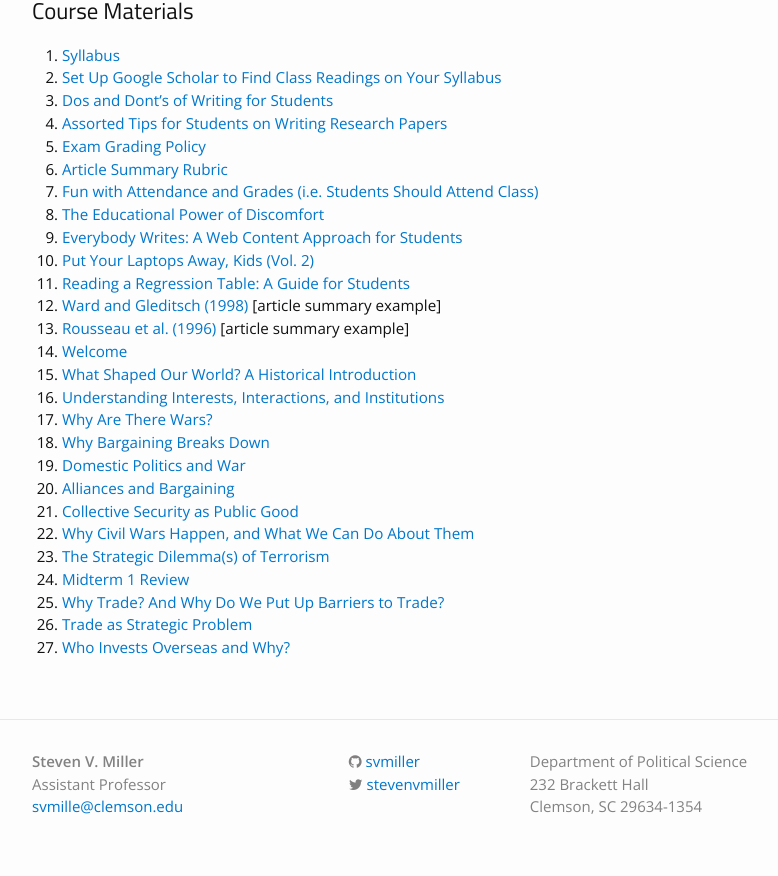
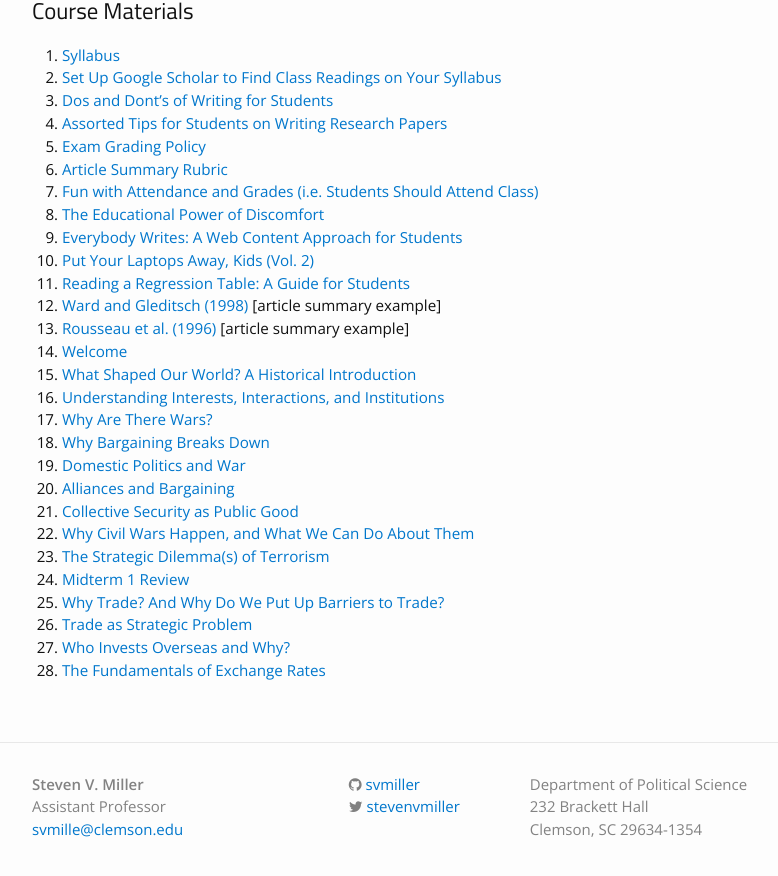
Before and after one commit to svmiller/svmiller.github.io, a Jekyll site: the page built from teaching/posc-1020.md, in a window 1280 px wide and 900 px high, scrolled down 789 px. Shown: the top 876 px of the window, without its empty margins (163-941 px from the left). Built offline with Jekyll 4.4.1, drawn with Linux system fonts in a browser that asks for light colours; nearby versions of some CDN libraries; some web fonts are replaced.

Commit message:
add lectures 10.24.2017

```diff
--- a/teaching/posc-1020.md
+++ b/teaching/posc-1020.md
@@ -37,3 +37,4 @@ This introductory-level course will survey several core topics in the study of i
 25. [Why Trade? And Why Do We Put Up Barriers to Trade?](https://www.dropbox.com/s/tvok1sotmvv5683/posc1020-lecture-trade-1.pdf?dl=0)
 26. [Trade as Strategic Problem](https://www.dropbox.com/s/eg9ub3aoontke5g/posc1020-lecture-trade-2.pdf?dl=0)
 27. [Who Invests Overseas and Why?](https://www.dropbox.com/s/h5geozg2sn4xs57/posc1020-lecture-finance-1.pdf?dl=0)
+28. [The Fundamentals of Exchange Rates](https://www.dropbox.com/s/7duojm1z99iti8h/posc1020-lecture-monetary-relations-1.pdf?dl=0)
```
Also changed, not shown: teaching/posc-3610.md (+1 -0 lines).
